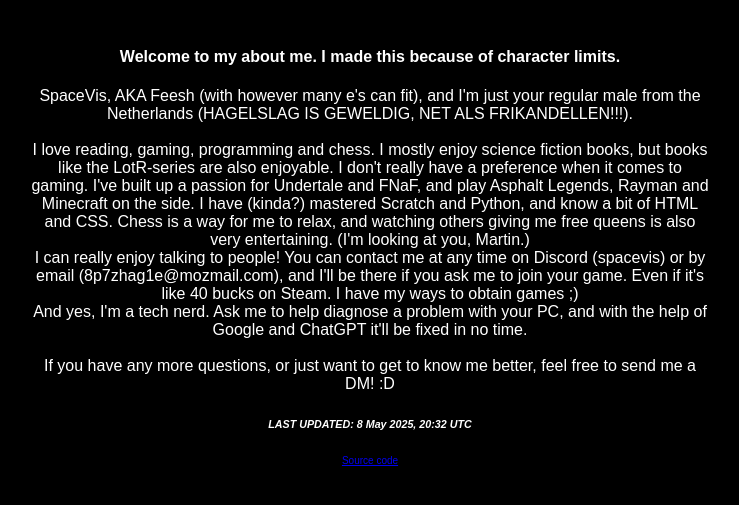
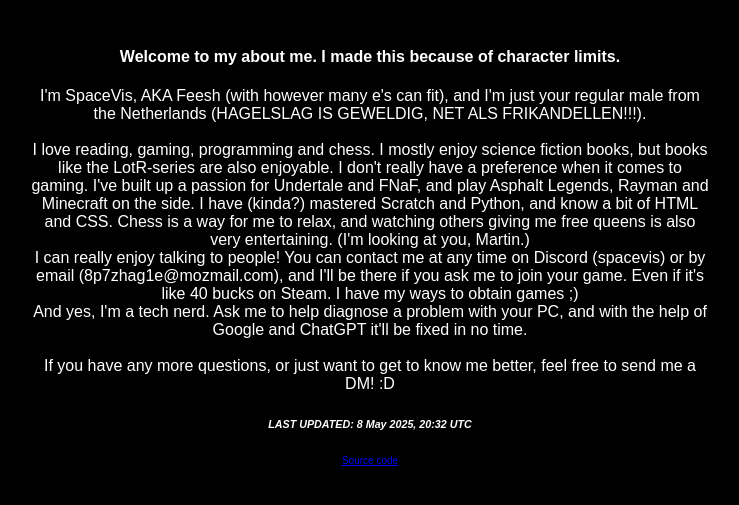
Before and after one commit to space-vis/aboutme, a plain HTML site: page index.html in a window 1280 px wide. Shown: the part 139-644 px from the top of the page, without its empty margins (270-1009 px from the left). Drawn offline with Linux system fonts and the light colour scheme.

Commit message:
Update index.html

```diff
--- a/index.html
+++ b/index.html
@@ -7,7 +7,7 @@
     <body>
         <h1>Hello!</h1>
         <h4>Welcome to my about me. I made this because of character limits.</h4>
-        SpaceVis, AKA Feesh (with however many e's can fit), and I'm just your regular male from the Netherlands (HAGELSLAG IS GEWELDIG, NET ALS FRIKANDELLEN!!!).<br>
+        I'm SpaceVis, AKA Feesh (with however many e's can fit), and I'm just your regular male from the Netherlands (HAGELSLAG IS GEWELDIG, NET ALS FRIKANDELLEN!!!).<br>
         <br>
         I love reading, gaming, programming and chess. I mostly enjoy science fiction books, but books like the LotR-series are also enjoyable. I don't really have a preference when it comes to gaming. I've built up a passion for Undertale and FNaF, and play Asphalt Legends, Rayman and Minecraft on the side. I have (kinda?) mastered Scratch and Python, and know a bit of HTML and CSS. Chess is a way for me to relax, and watching others giving me free queens is also very entertaining. (I'm looking at you, Martin.)<br>
         I can really enjoy talking to people! You can contact me at any time on Discord (spacevis) or by email (8p7zhag1e@mozmail.com), and I'll be there if you ask me to join your game. Even if it's like 40 bucks on Steam. I have my ways to obtain games ;)<br>
```
